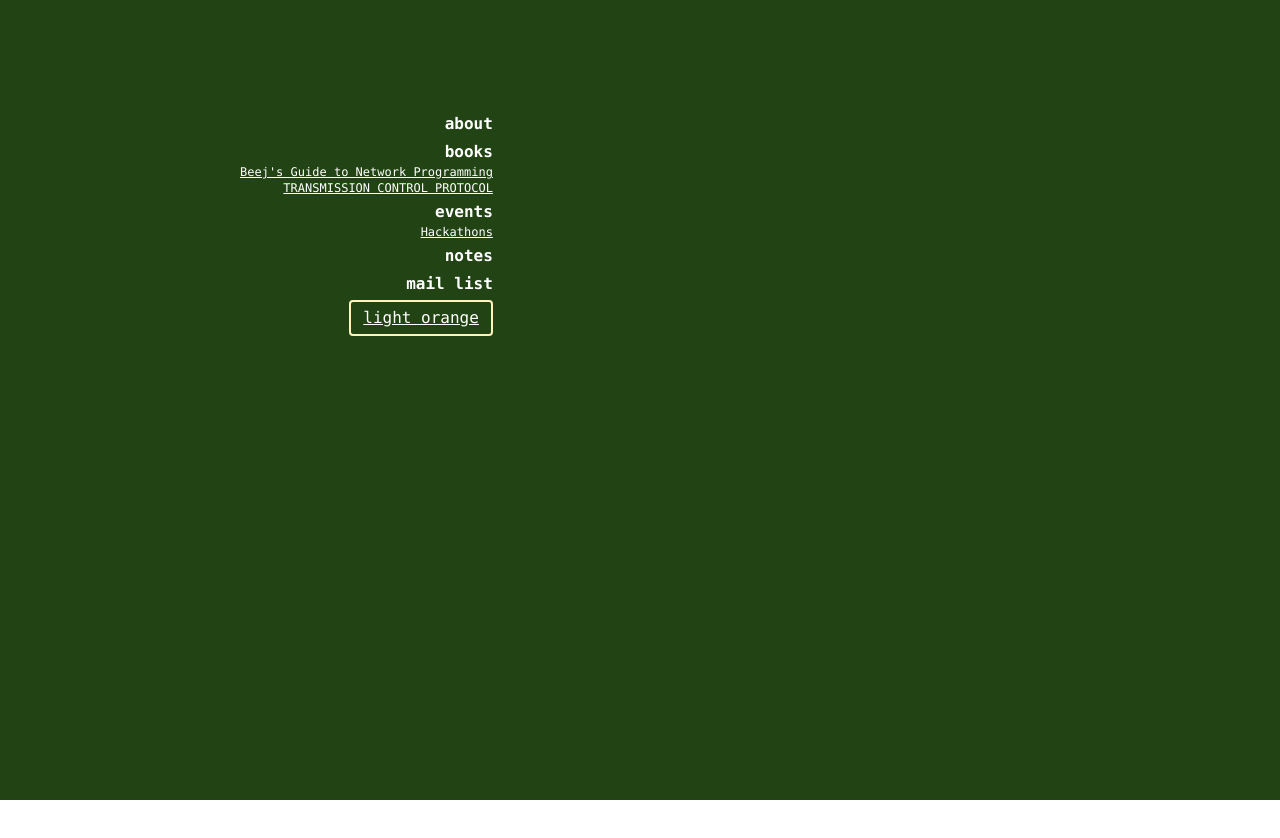
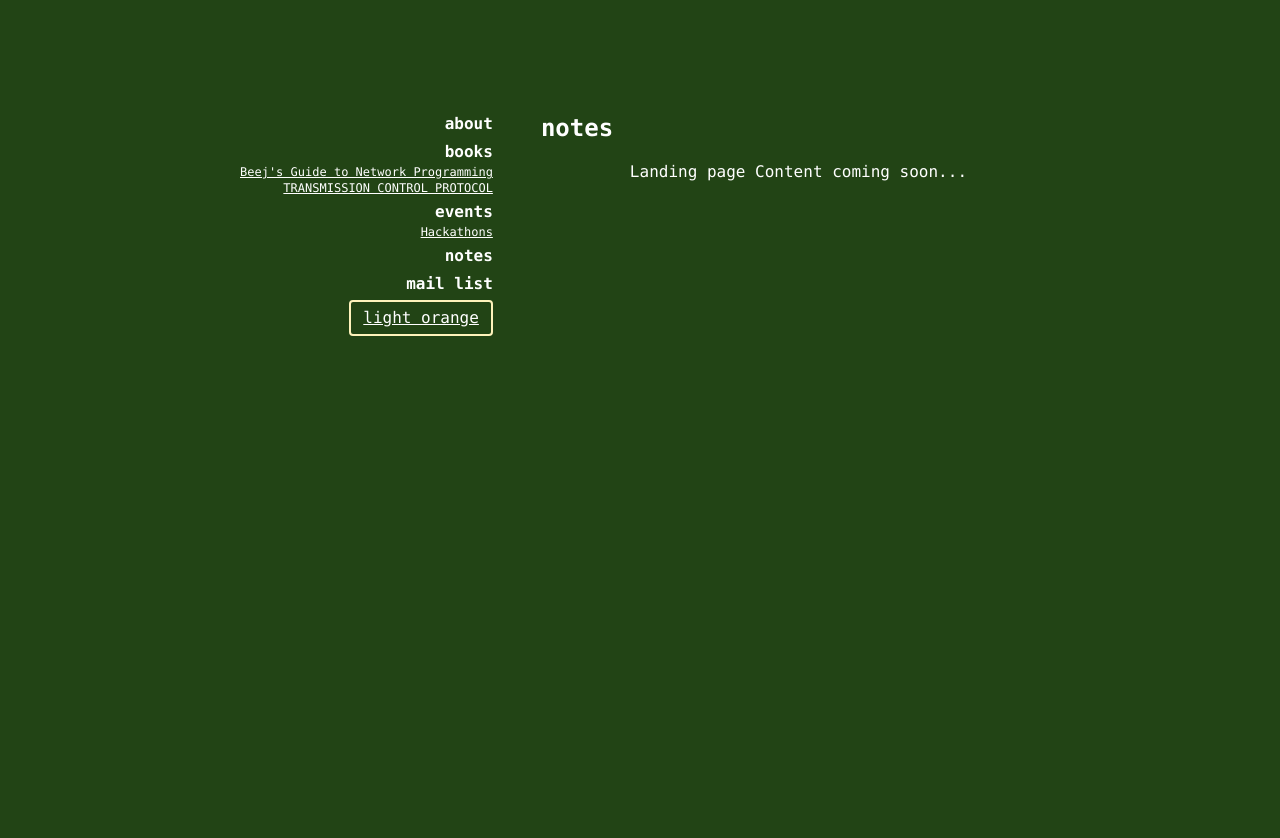
Before and after one commit to oZep/Notes, a React app: page /blog/blog/notes in a window 1280 px wide. Shown: the top 838 px of the page. Before the commit the page ends 800 px from the top, so only its background shows below. Built offline with nearby package versions, Linux system fonts and the light colour scheme; the HTML template or start-up script is replaced by a standard one.

Commit message:
Update routes and fetch paths for blog structure

```diff
--- a/src/App.tsx
+++ b/src/App.tsx
@@ -169,7 +169,7 @@ function App() {
                 <Route path="/book/:bookId" element={<BookPage />} />
                 <Route path="/events" element={<EventsLanding />} />
                 <Route path="/event/:eventId" element={<EventPage />} />
-                <Route path="/notes" element={<NotesLanding />} />
+                <Route path="/blog/notes" element={<NotesLanding />} />
                 <Route path="/note/:noteId" element={<NotePage />} />
               </Routes>
             </div>
@@ -187,7 +187,8 @@ function BookPage() {
   const [markdownHtml, setMarkdownHtml] = useState('');
   useEffect(() => {
     if (bookId) {
-      fetch(`/books/${bookId}.md`).then(res => res.text()).then(md => {
+      const base = import.meta.env.BASE_URL || '/blog/';
+      fetch(`${base}books/${bookId}.md`).then(res => res.text()).then(md => {
         const result = marked.parse(md);
         if (result instanceof Promise) {
           result.then((html: string) => setMarkdownHtml(html));
@@ -216,7 +217,8 @@ function EventPage() {
   const [markdownHtml, setMarkdownHtml] = useState('');
   useEffect(() => {
     if (eventId) {
-      fetch(`/events/${eventId}.md`).then(res => res.text()).then(md => {
+      const base = import.meta.env.BASE_URL || '/blog/';
+      fetch(`${base}events/${eventId}.md`).then(res => res.text()).then(md => {
         const result = marked.parse(md);
         if (result instanceof Promise) {
           result.then((html: string) => setMarkdownHtml(html));
```
